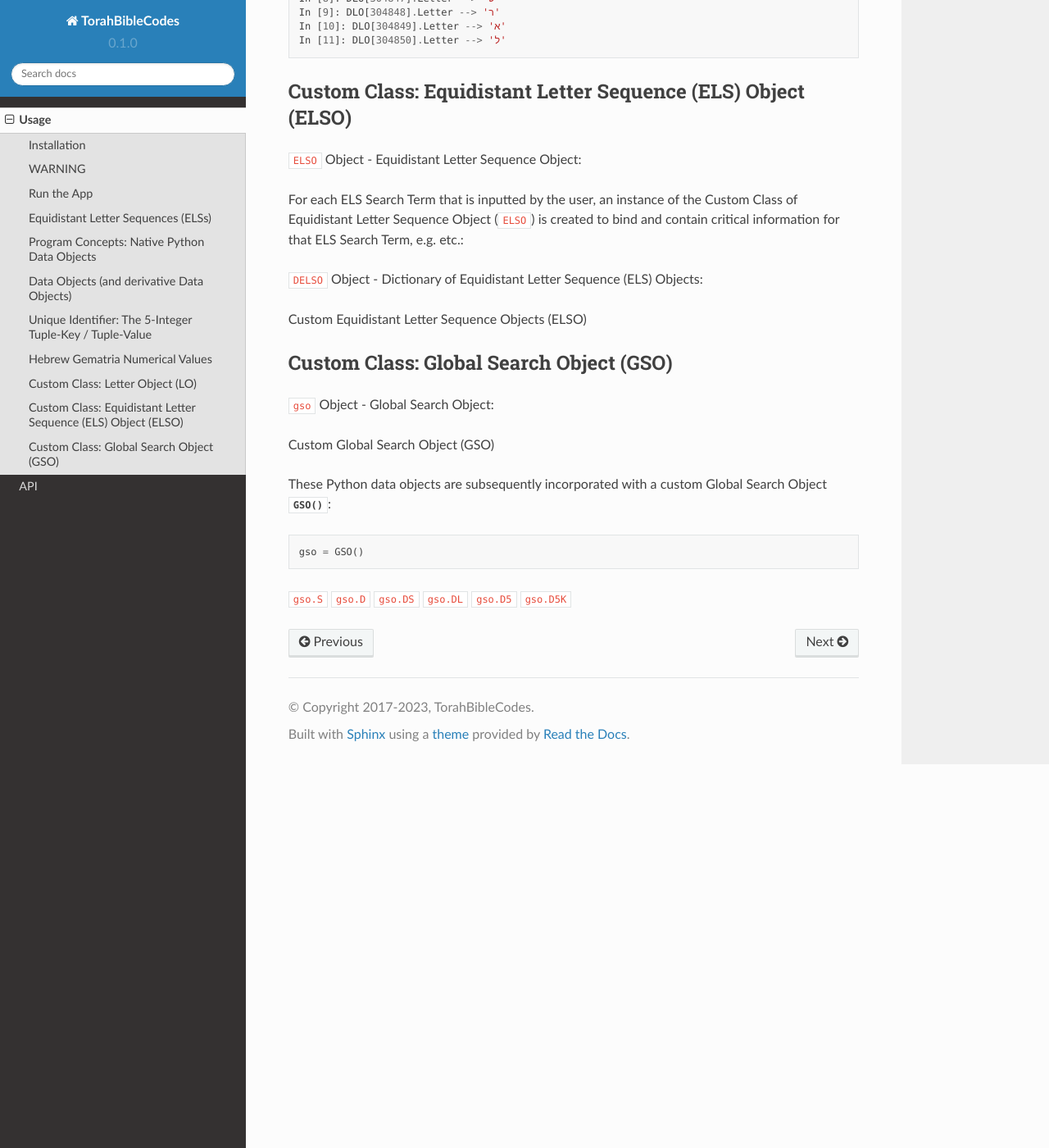
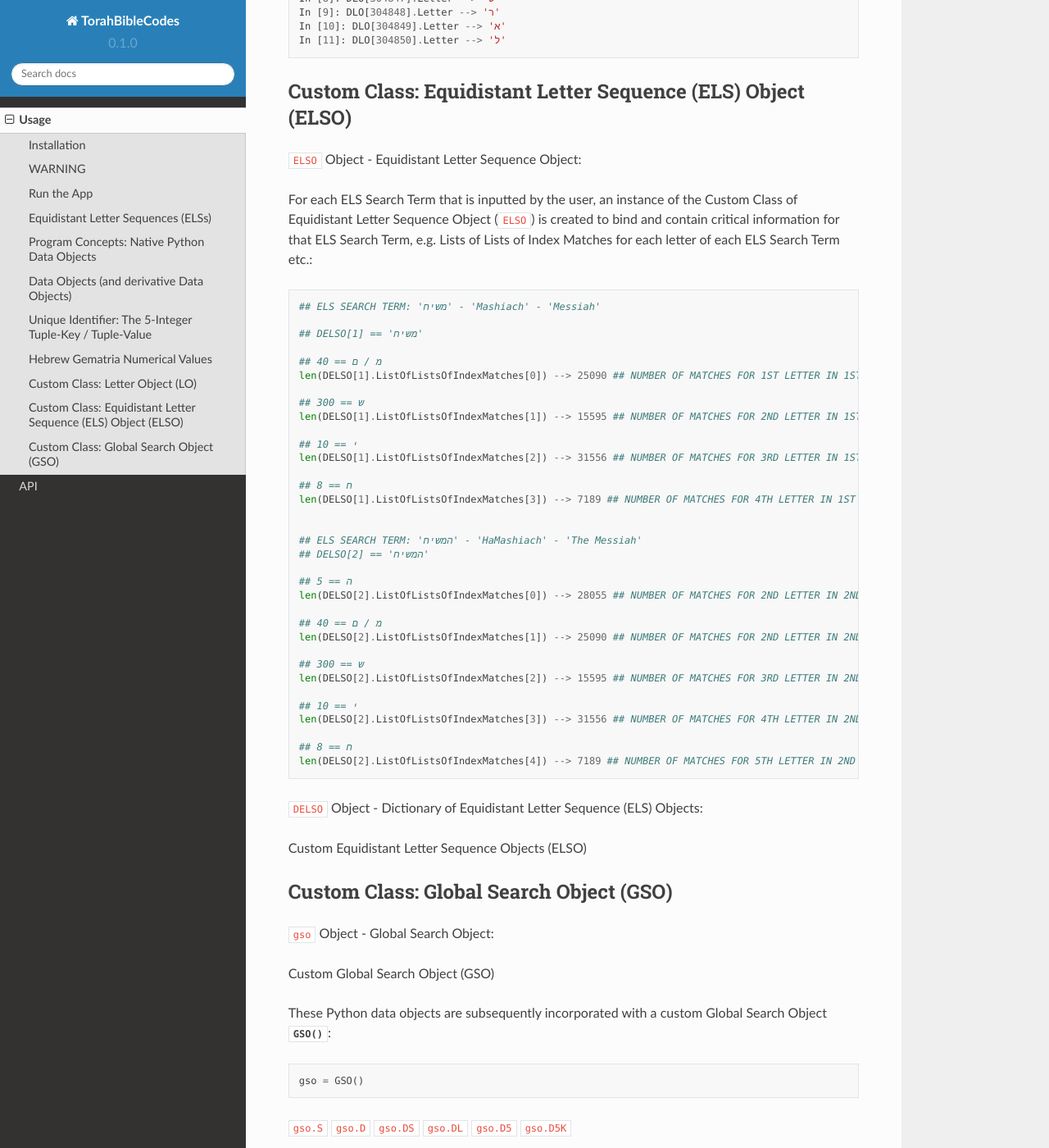
Before and after one commit to TorahBibleCodes/TorahBibleCodes_Sphinx, a Sphinx documentation site: the page built from docs/source/usage.rst, in a window 1280 px wide and 1400 px high, scrolled down 11071 px. Shown: the whole window at 82% size. Built offline with Sphinx 7.4.7 and the Read the Docs theme 2.0.0, drawn with Linux system fonts in a browser that asks for light colours.

Commit message:
Update usage.rst

```diff
--- a/docs/source/usage.rst
+++ b/docs/source/usage.rst
@@ -501,7 +501,42 @@ Custom Class: Equidistant Letter Sequence (ELS) Object (ELSO)
 
 ``ELSO`` Object - Equidistant Letter Sequence Object:
 
-For each ELS Search Term that is inputted by the user, an instance of the Custom Class of Equidistant Letter Sequence Object (``ELSO``) is created to bind and contain critical information for that ELS Search Term, e.g.  etc.:
+For each ELS Search Term that is inputted by the user, an instance of the Custom Class of Equidistant Letter Sequence Object (``ELSO``) is created to bind and contain critical information for that ELS Search Term, e.g. Lists of Lists of Index Matches for each letter of each ELS Search Term  etc.::
+
+   ## ELS SEARCH TERM: 'משיח' - 'Mashiach' - 'Messiah'
+
+   ## DELSO[1] == 'משיח'
+
+   ## 40 == מ / ם
+   len(DELSO[1].ListOfListsOfIndexMatches[0]) --> 25090 ## NUMBER OF MATCHES FOR 1ST LETTER IN 1ST ELS SEARCH TERM
+
+   ## 300 == ש
+   len(DELSO[1].ListOfListsOfIndexMatches[1]) --> 15595 ## NUMBER OF MATCHES FOR 2ND LETTER IN 1ST ELS SEARCH TERM
+
+   ## 10 == י
+   len(DELSO[1].ListOfListsOfIndexMatches[2]) --> 31556 ## NUMBER OF MATCHES FOR 3RD LETTER IN 1ST ELS SEARCH TERM
+
+   ## 8 == ח
+   len(DELSO[1].ListOfListsOfIndexMatches[3]) --> 7189 ## NUMBER OF MATCHES FOR 4TH LETTER IN 1ST ELS SEARCH TERM
+
+
+   ## ELS SEARCH TERM: 'המשיח' - 'HaMashiach' - 'The Messiah'
+   ## DELSO[2] == 'המשיח'
+
+   ## 5 == ה
+   len(DELSO[2].ListOfListsOfIndexMatches[0]) --> 28055 ## NUMBER OF MATCHES FOR 2ND LETTER IN 2ND ELS SEARCH TERM
+
+   ## 40 == מ / ם
+   len(DELSO[2].ListOfListsOfIndexMatches[1]) --> 25090 ## NUMBER OF MATCHES FOR 2ND LETTER IN 2ND ELS SEARCH TERM
+
+   ## 300 == ש
+   len(DELSO[2].ListOfListsOfIndexMatches[2]) --> 15595 ## NUMBER OF MATCHES FOR 3RD LETTER IN 2ND ELS SEARCH TERM
+
+   ## 10 == י
+   len(DELSO[2].ListOfListsOfIndexMatches[3]) --> 31556 ## NUMBER OF MATCHES FOR 4TH LETTER IN 2ND ELS SEARCH TERM
+
+   ## 8 == ח
+   len(DELSO[2].ListOfListsOfIndexMatches[4]) --> 7189 ## NUMBER OF MATCHES FOR 5TH LETTER IN 2ND ELS SEARCH TERM
 
 
 
```
